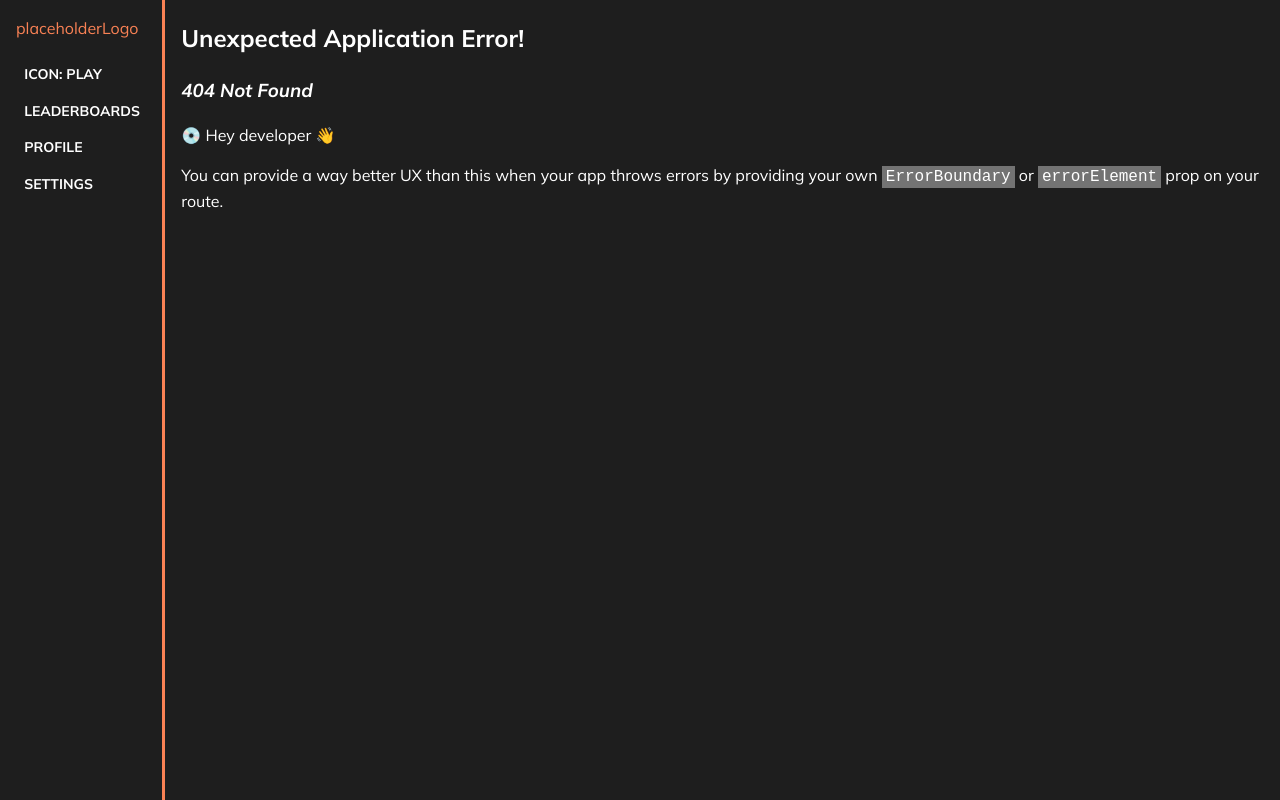
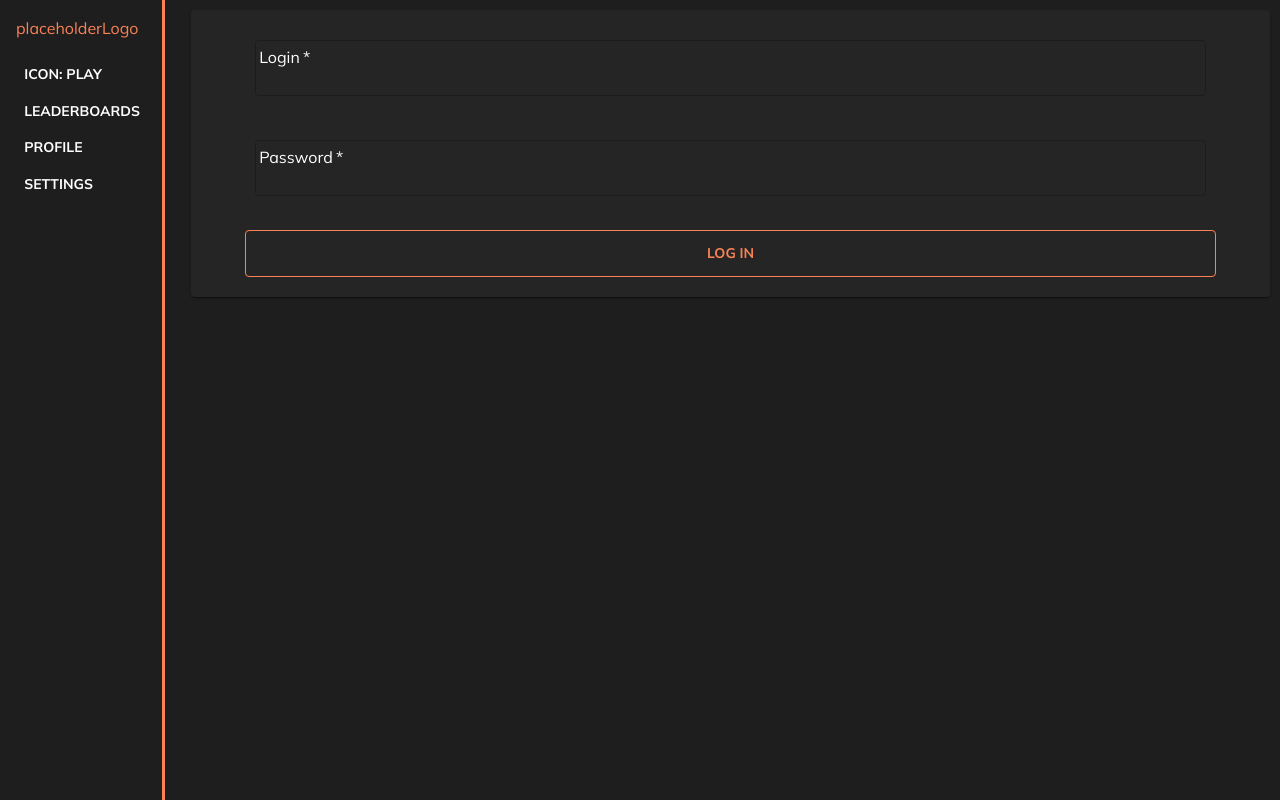
Before and after one commit to Linuxiarnia/synotion.web, a React (Vite) app: page /login in a window 1280 px wide. Before the commit this address had no page. Shown: the top 800 px of the page. Built offline with nearby package versions, Linux system fonts and the light colour scheme.

Commit message:
feat login page

```diff
--- a/src/App.tsx
+++ b/src/App.tsx
@@ -1,12 +1,13 @@
-import React from 'react';
+import React, { useState } from 'react';
 import { AppContent } from './AppContent';
-import { Button, createTheme, CssBaseline, ThemeProvider } from '@mui/material';
+import { createTheme, CssBaseline, ThemeProvider } from '@mui/material';
 import { createBrowserRouter, RouterProvider } from 'react-router-dom';
 import { Layout } from './layout/Layout';
 import { Profile } from '@views/profile/profile';
 import { Leaderboards } from '@views/leaderboards/leaderboards';
 import { Settings } from '@views/settings/settings';
 import { useTheme } from './context/ThemeContext';
+import { Login } from './login/Login';
 
 
 const router = createBrowserRouter([
@@ -25,6 +26,10 @@ const router = createBrowserRouter([
     {
         path: '/settings',
         element: <Settings/>
+    },
+    {
+        path: '/login',
+        element: <Login/>
     }
 ]);
 
@@ -32,6 +37,8 @@ const App: React.FC = () => {
     // const location = useLocation();
     const { theme, toggleTheme } = useTheme();
     const defaultTheme = createTheme();
+
+    const [jwtoken, setJwtoken] = useState<string | null>(null);
 
     return (
         <ThemeProvider theme={theme || defaultTheme}>
--- a/src/context/ThemeContext.tsx
+++ b/src/context/ThemeContext.tsx
@@ -11,6 +11,7 @@ interface ThemeContextProps {
 const ThemeContext = createContext<ThemeContextProps>({ mode: true, toggleTheme(){} });
 
 const ThemeProvider: React.FC<PropsWithChildren> = ({ children }) => {
+    //use store to change the true to stored value asap
     const [mode, setTheme] = useState<boolean>(true);
     const theme = buildTheme(mode);
 
--- /dev/null
+++ b/src/login/Login.tsx
@@ -0,0 +1,24 @@
+import { Button, Card, Stack, TextField, useTheme } from '@mui/material';
+import React from 'react';
+
+export const Login = () => {
+
+    const theme = useTheme();
+
+    return(
+        <Card sx={{ margin: '10px', paddingY: '10px' }}>
+            <Stack useFlexGap spacing = {3} sx={{
+                margin: '10px', marginLeft: 'auto', marginRight: 'auto'
+            }}>
+                <TextField required id='login' label='Login' sx={{
+                    width: '90%', padding: '10px', marginLeft: 'auto', marginRight: 'auto'
+                }}></TextField>
+                <TextField required id='password' label='Password' type='password' sx={{
+                    width: '90%', padding: '10px', marginLeft: 'auto', marginRight: 'auto'
+                }}></TextField>
+                <Button sx={{
+                    width: '90%', padding: '10px', marginLeft: 'auto', marginRight: 'auto', border: '1px solid', borderColor: theme.palette.primary.main
+                }}>Log in</Button>
+            </Stack>
+        </Card>);
+};
```
